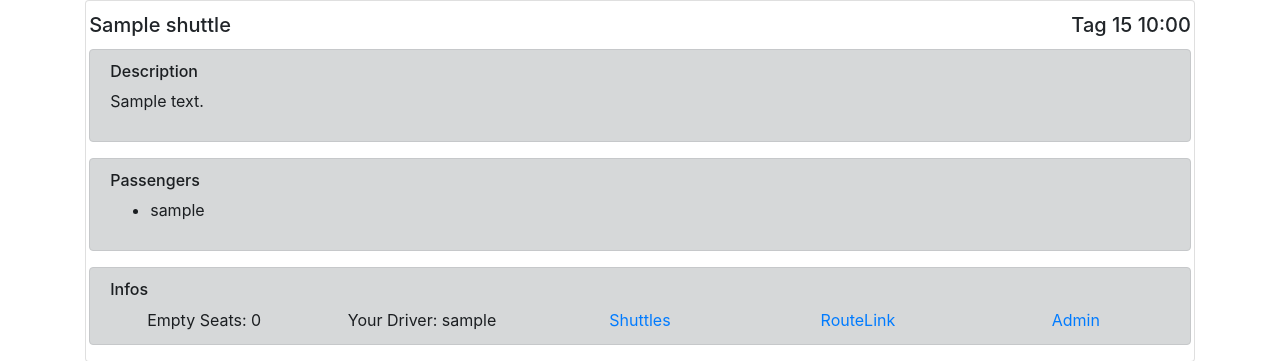
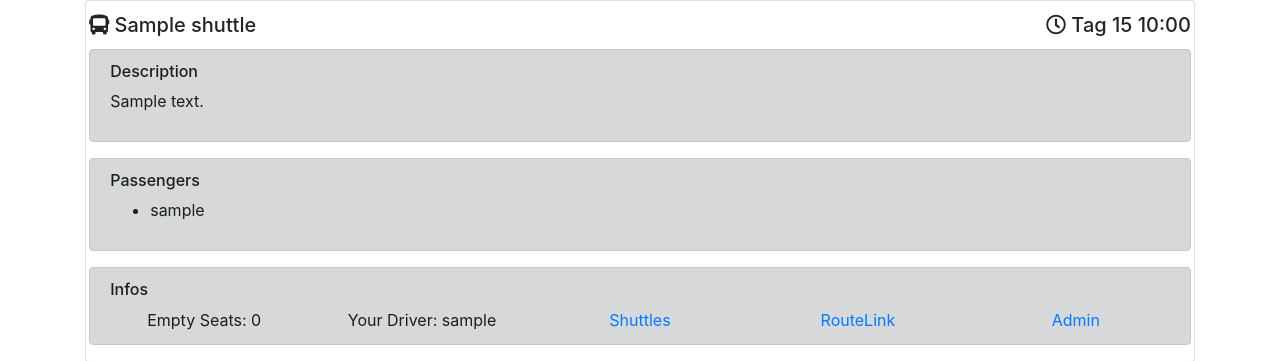
Before and after one commit to spahan/shuttle, a Django app: page /1 in a window 1280 px wide. Shown: the top 361 px of the page. Run offline with Django 3.2, Linux system fonts and the light colour scheme; tables that the repository leaves empty hold one stand-in row (values such as "Sample post"); some libraries are stand-ins or nearby versions.

Commit message:
add some icons

```diff
--- a/shuttle/templates/shuttle/card.html
+++ b/shuttle/templates/shuttle/card.html
@@ -3,8 +3,8 @@
 
 <div class="card" id="shuttle{{ shuttle.id }}" style="padding: 0 0.2em 0 0.2em;">
   <h5 class="card-title" style="margin-top:.75rem;" {% if not show_details %}data-toggle="collapse" data-target="#shuttle{{ shuttle.id}} .card-text" {% endif %}>
-    <div style="float:right;text-align:right;margin-bottom:0;">Tag {{ shuttle.departure | date:'d H:i' }}</div>
-    <div style="margin-bottom:0;">{{ shuttle.title }}</div>
+    <div style="float:right;text-align:right;margin-bottom:0;"><i class="far fa-clock"></i> Tag {{ shuttle.departure | date:'d H:i' }}</div>
+    <div style="margin-bottom:0;"><i class="fas fa-bus"></i> {{ shuttle.title }}</div>
   </h5>
   <div class="card-text {% if not show_details %}collapse{% endif %}">
     {% if not shuttle.driver and session.driver_id %}
```
